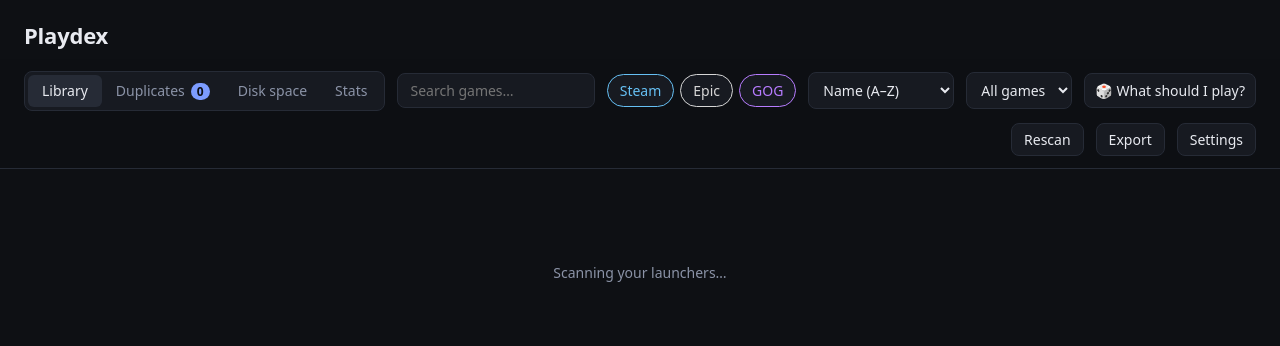
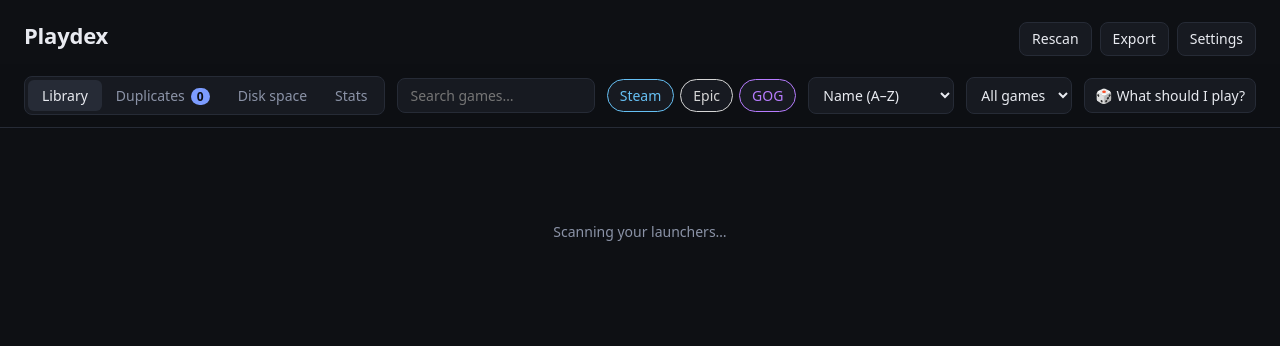
Before and after one commit to Divyansh3105/playdex, an Electron app: page public/index.html in a window 1280 px wide. Drawn offline with Linux system fonts and the light colour scheme; no server answers.

Commit message:
Polish README for the portfolio and fix nav overflow
- README opens with the problem it solves, badges, a demo GIF and a feature list
- Add Design decisions and Screenshots sections; refresh screenshots, add Stats
- Move Rescan, Export and Settings to the header so the nav fits on one line

```diff
--- a/public/index.html
+++ b/public/index.html
@@ -54,7 +54,7 @@
   .card .sub { margin-top: -4px; min-height: 1.4em; font-size: 12px; color: var(--muted); } /* min-height keeps rows aligned */
   label.toggle { display: flex; gap: 6px; align-items: center; color: var(--muted); cursor: pointer; }
   #rescan, #export, #settings { border: 1px solid var(--line); background: var(--panel); padding: 6px 12px; border-radius: 8px; cursor: pointer; }
-  #rescan { margin-left: auto; }
+  .actions { margin-left: auto; display: flex; gap: 8px; } /* app-wide actions; the nav holds what changes the view */
 
   main { padding: 20px 24px 48px; }
   .grid { display: grid; grid-template-columns: repeat(auto-fill, minmax(150px, 1fr)); gap: 18px; }
@@ -145,6 +145,11 @@
 <header>
   <h1>Playdex</h1>
   <div id="stats"></div>
+  <div class="actions">
+    <button id="rescan" title="Rescan your launchers (F5)" aria-keyshortcuts="F5">Rescan</button>
+    <button id="export" title="Save your library as a CSV or JSON file">Export</button>
+    <button id="settings" title="Opens config.json, where you can add a Steam Web API key for an exact Steam library">Settings</button>
+  </div>
 </header>
 <nav>
   <div class="tabs" role="tablist">
@@ -163,9 +168,6 @@
   </select>
   <select id="show" aria-label="Show"><option value="all">All games</option></select>
   <button id="pick" title="Opens a random game from the games shown, installed ones first (P)" aria-keyshortcuts="P">🎲 What should I play?</button>
-  <button id="rescan" title="Rescan your launchers (F5)" aria-keyshortcuts="F5">Rescan</button>
-  <button id="export" title="Save your library as a CSV or JSON file">Export</button>
-  <button id="settings" title="Opens config.json, where you can add a Steam Web API key for an exact Steam library">Settings</button>
 </nav>
 <main id="view"></main>
 <div id="toast" role="status"></div>
```
Also changed, not shown: README.md, docs/demo.gif (added), docs/screenshot-duplicates.jpg, docs/screenshot-library.jpg, docs/screenshot-stats.jpg (added).
